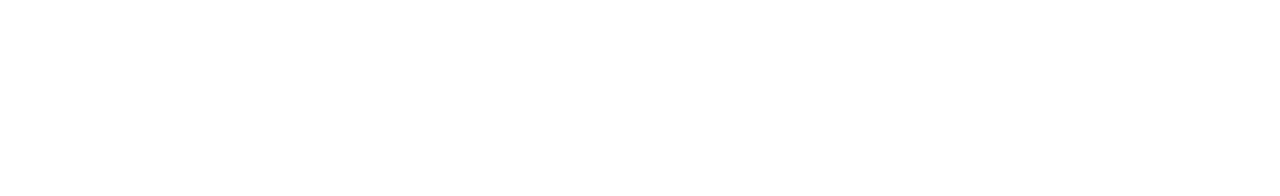
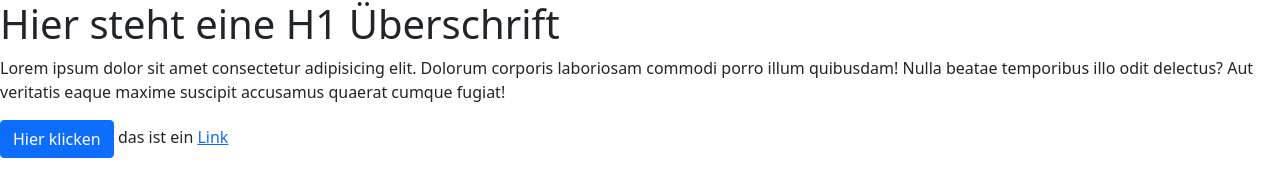
Before and after one commit to Mario-Mohar/Quizapp, a website: page index.html in a window 1280 px wide. Drawn offline with nearby package versions, Linux system fonts and the light colour scheme.

Commit message:
added bootstrap

```diff
--- a/index.html
+++ b/index.html
@@ -6,10 +6,18 @@
     <meta http-equiv="X-UA-Compatible" content="IE=edge">
     <meta name="viewport" content="width=device-width, initial-scale=1.0">
     <title>Quizapp</title>
+    <link rel="stylesheet" href="node_modules/bootstrap/dist/css/bootstrap.min.css">
+    <link rel="stylesheet" href="style.css">
 </head>
 
 <body>
 
+    <h1>Hier steht eine H1 Überschrift</h1>
+
+    <p>Lorem ipsum dolor sit amet consectetur adipisicing elit. Dolorum corporis laboriosam commodi porro illum quibusdam! Nulla beatae temporibus illo odit delectus? Aut veritatis eaque maxime suscipit accusamus quaerat cumque fugiat!</p>
+
+    <button class="btn btn-primary">Hier klicken</button> das ist ein <a href="#">Link</a>
+
 </body>
 
 </html>
--- /dev/null
+++ b/package.json
@@ -0,0 +1,5 @@
+{
+  "dependencies": {
+    "bootstrap": "^5.1.3"
+  }
+}
--- /dev/null
+++ b/style.css
@@ -0,0 +1,3 @@
+body {
+    margin: 0px;
+}
```
Also changed, not shown: 1 other file.
